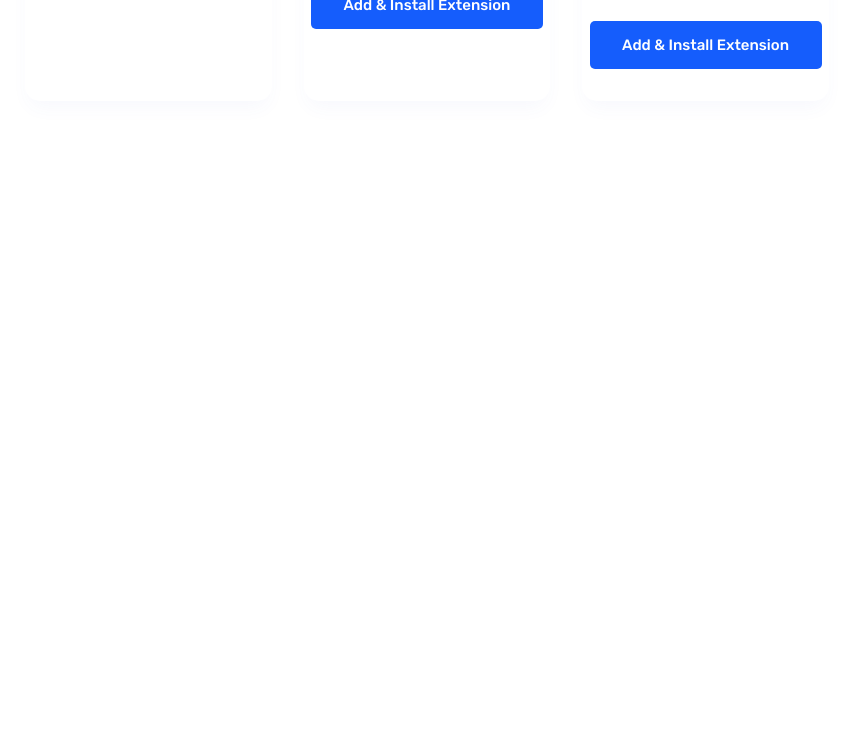
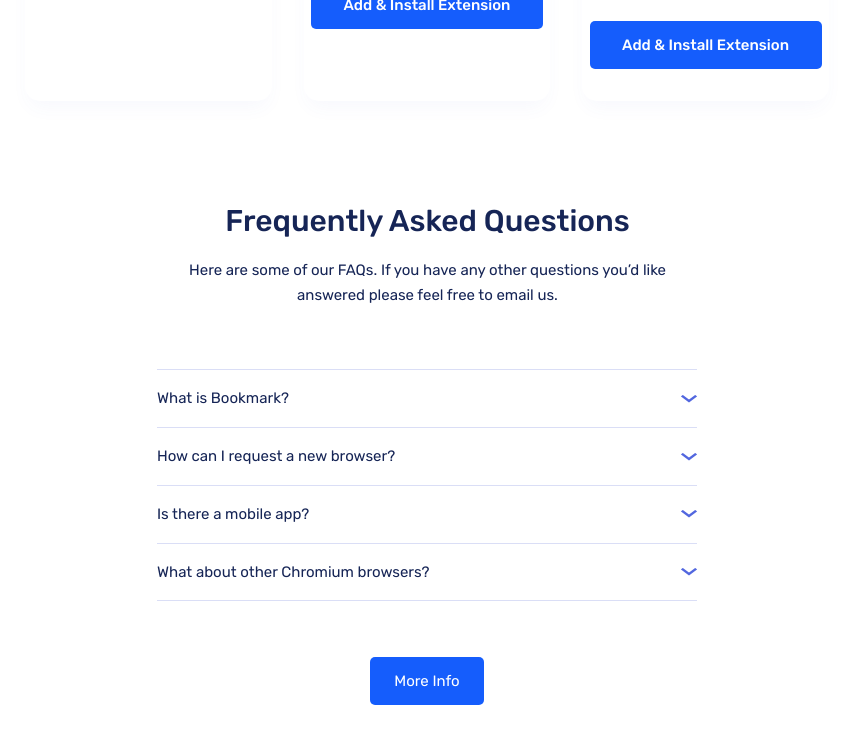
Before and after one commit to Star-Mdakane/bookmark-landing-page-tailwindcss, a website built with Vite: page index.html in a window 1280 px wide. Shown: the part 2101-2844 px from the top of the page, without its empty margins (213-1072 px from the left). Before the commit the page ends 2302 px from the top, so only its background shows below. Built offline with nearby package versions, Linux system fonts and the light colour scheme.

Commit message:
faq section

```diff
--- a/index.html
+++ b/index.html
@@ -309,8 +309,81 @@
     </section>
 
     <!-- Frequently asked questions -->
-    <section id="faq" class="mx-auto flex flex-col gap-14 w-[82.9%] md:w-135">
-
+    <section id="faq" class="max-w-full mx-auto my-25 flex flex-col gap-14 w-[82.9%] md:w-135">
+      <!-- faq header -->
+      <div class="flex flex-col mx-auto gap-4 md:w-135.25 md:h-28">
+        <h2 class="text-[30px] text-blue-950 text-center font-medium leading-[135%]">
+          Frequently Asked Questions
+        </h2>
+        <p class="text-[15px] text-blue-950 text-center leading-[165%]">
+          Here are some of our FAQs. If you have any other questions you’d like
+          answered please feel free to email us.
+        </p>
+      </div>
+      <!-- faq accordion -->
+      <ul class="w-full flex flex-col">
+        <!-- faq 1 -->
+        <li class="w-full border-b border-t border-t-[#495dcf]/20 border-b-[#495dcf]/20">
+          <button
+            class="peer w-full py-4 text-[15px] md:t-[18px] flex justify-between items-center text-blue-950 font-normal leading-[165%] md:leadding-[155%] hover:text-red-400">
+            <p>What is Bookmark?</p>
+            <img class="w-4 h-2" src="./images/icon-arrow.svg" alt="">
+          </button>
+          <div
+            class="hidden peer-open:block text-[15px] md:text-[16px] pb-4 text-blue-950 font-light leading-[200%] md:leading-[225%]">
+            Lorem ipsum dolor sit amet, consectetur adipiscing elit. Fusce tincidunt
+            justo eget ultricies fringilla. Phasellus blandit ipsum quis quam ornare mattis.
+          </div>
+        </li>
+        <!-- faq 2 -->
+        <li class="w-full border-b border-b-[#495dcf]/20">
+          <button
+            class="peer w-full py-4 text-[15px] md:t-[18px] flex justify-between items-center text-blue-950 font-normal leading-[165%] md:leadding-[155%] hover:text-red-400">
+            <p>How can I request a new browser?</p>
+            <img class="w-4 h-2" src="./images/icon-arrow.svg" alt="">
+          </button>
+          <div
+            class="hidden peer-open:block text-[15px] md:text-[16px] pb-4 text-blue-950 font-light leading-[200%] md:leading-[225%]">
+            Vivamus luctus eros aliquet convallis ultricies. Mauris augue massa, ultricies non ligula.
+            Suspendisse imperdiet. Vivamus luctus eros aliquet convallis ultricies. Mauris augue massa,
+            ultricies non ligula. Suspendisse imperdie tVivamus luctus eros aliquet convallis ultricies.
+            Mauris augue massa, ultricies non ligula. Suspendisse imperdiet.
+          </div>
+        </li>
+        <!-- faq 3 -->
+        <li class="peer w-full border-b border-b-[#495dcf]/20">
+          <button
+            class="w-full py-4 text-[15px] md:t-[18px] flex justify-between items-center text-blue-950 font-normal leading-[165%] md:leadding-[155%] hover:text-red-400">
+            <p>Is there a mobile app?</p>
+            <img class="w-4 h-2" src="./images/icon-arrow.svg" alt="">
+          </button>
+          <div
+            class="hidden peer-open:block text-[15px] md:text-[16px] pb-4 text-blue-950 font-light leading-[200%] md:leading-[225%]">
+            Sed consectetur quam id neque fermentum accumsan. Praesent luctus vestibulum dolor, ut condimentum
+            urna vulputate eget. Cras in ligula quis est pharetra mattis sit amet pharetra purus. Sed
+            sollicitudin ex et ultricies bibendum.
+          </div>
+        </li>
+        <!-- faq 4 -->
+        <li class="peer w-full border-b border-b-[#495dcf]/20">
+          <button
+            class="w-full py-4 text-[15px] md:t-[18px] flex justify-between items-center text-blue-950 font-normal leading-[165%] md:leadding-[155%] hover:text-red-400">
+            <p>What about other Chromium browsers?</p>
+            <img class="w-4 h-2" src="./images/icon-arrow.svg" alt="">
+          </button>
+          <div
+            class="hidden peer-open:block text-[15px] md:text-[16px] pb-4 text-blue-950 font-light leading-[200%] md:leading-[225%]">
+            Integer condimentum ipsum id imperdiet finibus. Vivamus in placerat mi, at euismod dui. Aliquam
+            vitae neque eget nisl gravida pellentesque non ut velit.
+          </div>
+        </li>
+      </ul>
+      <!-- faq button -->
+      <div class="flex justify-center m:mb-4">
+        <button class="w-28.5 h-12 rounded-[5px] bg-blue-600 text-white text-[15px] leading-[200%] font-normal">
+          More Info
+        </button>
+      </div>
     </section>
   </div>
 
@@ -321,52 +394,21 @@
   Pricing
   Contact
   Login
+-->
 
-
-
-
-
-
-
-
-
-
-
-  Frequently Asked Questions
-
-  Here are some of our FAQs. If you have any other questions you’d like
-  answered please feel free to email us. -->
-
-  <!-- Question 1 -->
-  <!-- What is Bookmark? -->
-
-  <!-- Answer 1 -->
-  <!-- Lorem ipsum dolor sit amet, consectetur adipiscing elit. Fusce tincidunt
-  justo eget ultricies fringilla. Phasellus blandit ipsum quis quam ornare mattis. -->
-
-  <!-- Question 2 -->
-  <!-- How can I request a new browser? -->
-
-  <!-- Answer 2 -->
-  <!-- Vivamus luctus eros aliquet convallis ultricies. Mauris augue massa, ultricies non ligula.
-  Suspendisse imperdiet. Vivamus luctus eros aliquet convallis ultricies. Mauris augue massa,
-  ultricies non ligula. Suspendisse imperdie tVivamus luctus eros aliquet convallis ultricies.
-  Mauris augue massa, ultricies non ligula. Suspendisse imperdiet. -->
+  <!--  -->
 
   <!-- Question 3 -->
-  <!-- Is there a mobile app? -->
+  <!--  -->
 
   <!-- Answer 3 -->
-  <!-- Sed consectetur quam id neque fermentum accumsan. Praesent luctus vestibulum dolor, ut condimentum
-  urna vulputate eget. Cras in ligula quis est pharetra mattis sit amet pharetra purus. Sed
-  sollicitudin ex et ultricies bibendum. -->
+  <!--  -->
 
   <!-- Question 4 -->
-  <!-- What about other Chromium browsers? -->
+  <!--  -->
 
   <!-- Answer 4 -->
-  <!-- Integer condimentum ipsum id imperdiet finibus. Vivamus in placerat mi, at euismod dui. Aliquam
-  vitae neque eget nisl gravida pellentesque non ut velit.
+  <!--
 
   More Info
 
```
Also changed, not shown: src/output.css.
